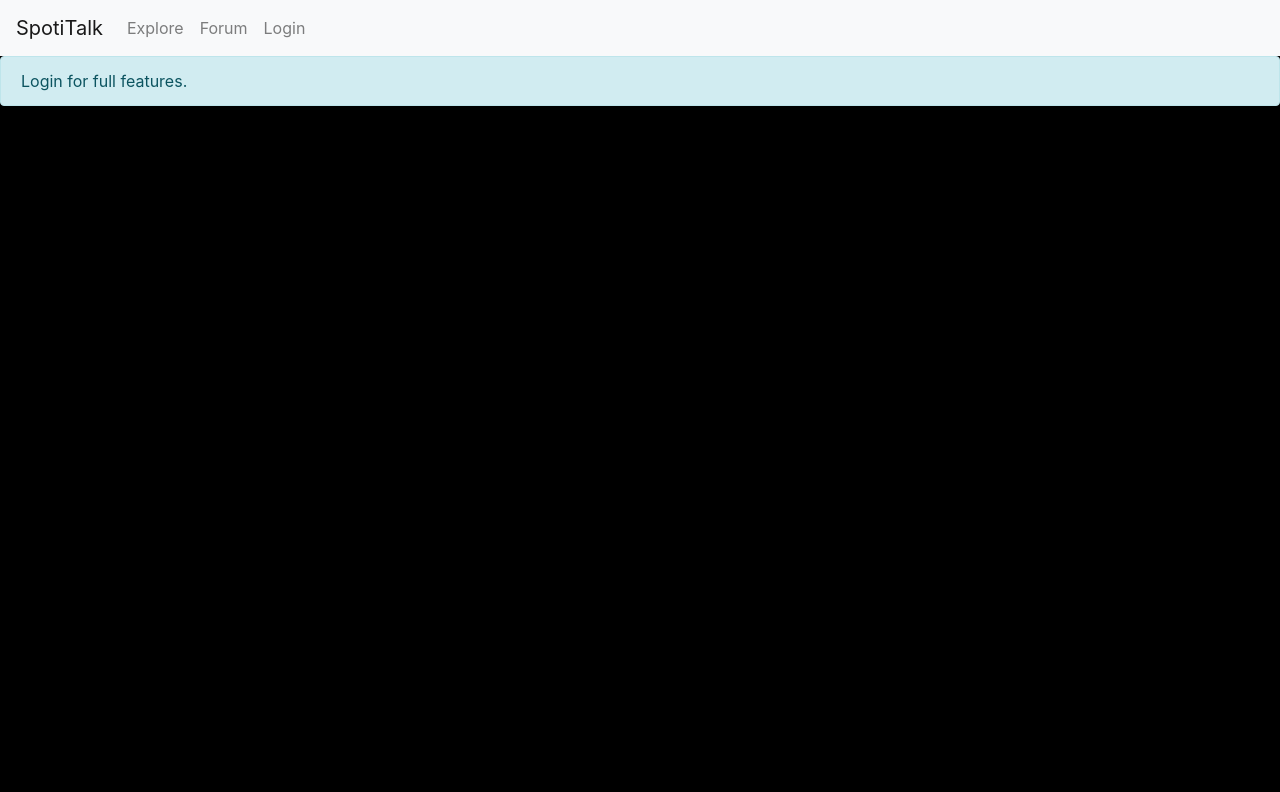
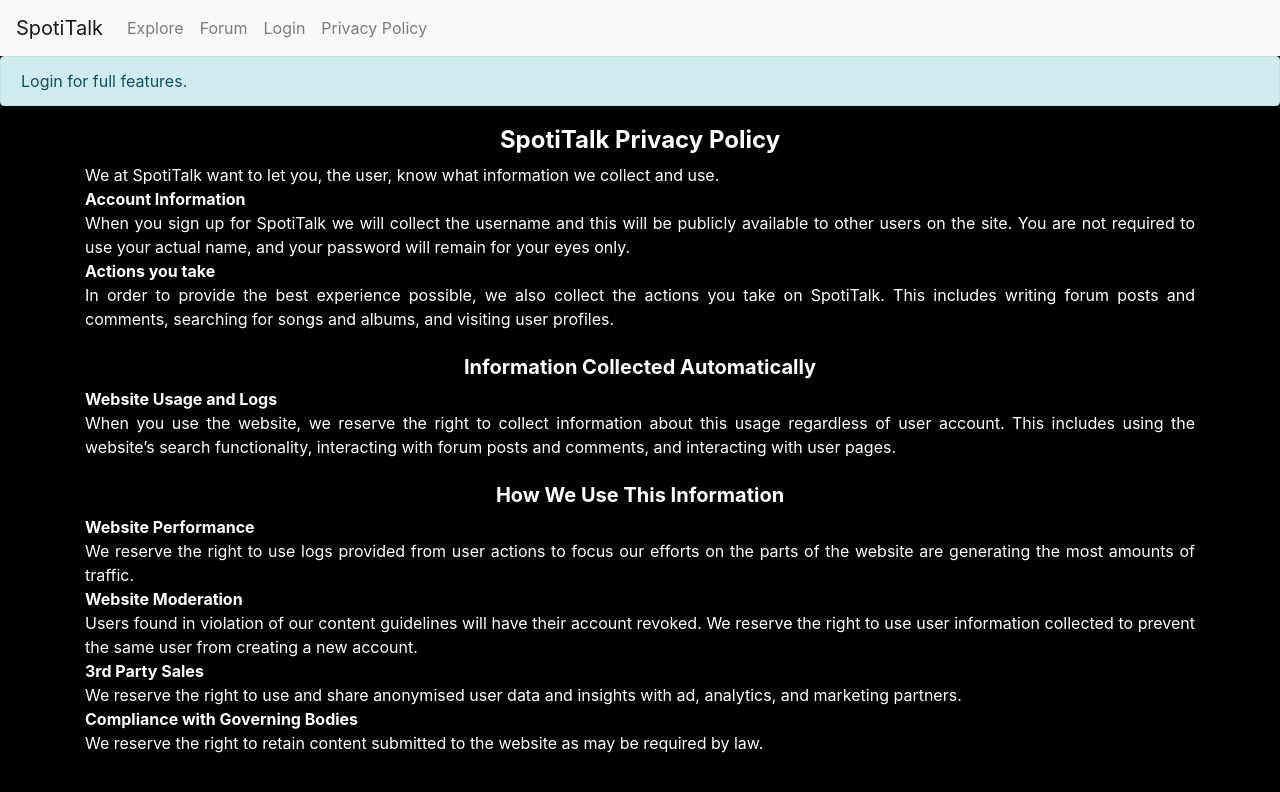
Before and after one commit to jacksonneal/SpotiTalk, a React (Create React App) app in the folder client/: page /privacy in a window 1280 px wide. Shown: the top 792 px of the page. Built offline with nearby package versions, Linux system fonts and the light colour scheme.

Commit message:
Added Privacy Policy

```diff
--- a/client/src/App.js
+++ b/client/src/App.js
@@ -10,6 +10,7 @@ import SpotiNavigation from './components/search/SpotiNavigation';
 import Login from './components/accounts/Login';
 import Register from './components/accounts/Register';
 import Forum from './components/forum/Forum.js';
+import Privacy from "./components/privacy/Privacy";
 
 class App extends React.Component {
   render() {
@@ -28,6 +29,7 @@ class App extends React.Component {
               <Route exact path="/artists/:id" render={(props) => <ArtistView {...props} {...this.props} />} />
               <Route exact path="/login" render={() => <Login {...this.props}></Login>} />
               <Route exact path="/register" render={() => <Register {...this.props}></Register>} />
+              <Route exact path="/privacy" render={()=> <Privacy {...this.props}/>}/>
             </div>
           </Router>
         </div>
--- /dev/null
+++ b/client/src/components/privacy/Privacy.js
@@ -0,0 +1,125 @@
+import React, {Component} from 'react';
+
+class Privacy extends Component {
+  render() {
+    return (
+        <div className="container">
+          <div className="row">
+            <div className="col font-weight-bold h4">
+              SpotiTalk Privacy Policy
+            </div>
+          </div>
+          <div className="row">
+            <div className="col text-justify">
+              We at SpotiTalk want to let you, the user, know what information
+              we collect and use.
+            </div>
+          </div>
+          <div className="row">
+            <div className="col text-justify font-weight-bold">
+              Account Information
+            </div>
+          </div>
+          <div className="row">
+            <div className="col text-justify">
+              When you sign up for SpotiTalk we will collect the username and
+              this will be publicly available to other users on the site. You
+              are not required to use your actual name, and your password will
+              remain for your eyes only.
+            </div>
+          </div>
+          <div className="row">
+            <div className="col text-justify font-weight-bold">
+              Actions you take
+            </div>
+          </div>
+          <div className="row">
+            <div className="col text-justify">
+              In order to provide the best experience possible, we also collect
+              the actions you take on SpotiTalk. This includes writing forum
+              posts and comments, searching for songs and albums, and visiting
+              user profiles.
+            </div>
+          </div>
+
+          <div className="row mt-4">
+            <div className="col font-weight-bold h5">
+              Information Collected Automatically
+            </div>
+          </div>
+
+          <div className="row">
+            <div className="col text-justify font-weight-bold">
+              Website Usage and Logs
+            </div>
+          </div>
+          <div className="row">
+            <div className="col text-justify">
+              When you use the website, we reserve the right to collect
+              information about this usage regardless of user account. This
+              includes using the website’s search functionality, interacting
+              with forum posts and comments, and interacting with user pages.
+            </div>
+          </div>
+
+          <div className="row mt-4">
+            <div className="col font-weight-bold h5">
+              How We Use This Information
+            </div>
+          </div>
+          <div className="row">
+            <div className="col text-justify font-weight-bold">
+              Website Performance
+            </div>
+          </div>
+          <div className="row">
+            <div className="col text-justify">
+              We reserve the right to use logs provided from user actions to
+              focus our efforts on the parts of the website are generating the
+              most amounts of traffic.
+            </div>
+          </div>
+
+          <div className="row">
+            <div className="col text-justify font-weight-bold">
+              Website Moderation
+            </div>
+          </div>
+          <div className="row">
+            <div className="col text-justify">
+              Users found in violation of our content guidelines will have their
+              account revoked. We reserve the right to use user information
+              collected to prevent the same user from creating a new account.
+            </div>
+          </div>
+
+          <div className="row">
+            <div className="col text-justify font-weight-bold">
+              3rd Party Sales
+            </div>
+          </div>
+          <div className="row">
+            <div className="col text-justify">
+              We reserve the right to use and share anonymised user data and
+              insights with ad, analytics, and marketing partners.
+            </div>
+          </div>
+
+          <div className="row">
+            <div className="col text-justify font-weight-bold">
+              Compliance with Governing Bodies
+            </div>
+          </div>
+          <div className="row">
+            <div className="col text-justify">
+              We reserve the right to retain content submitted to the website as
+              may be required by law.
+            </div>
+          </div>
+
+        </div>
+    )
+  }
+}
+
+export default Privacy
--- a/client/src/components/search/SpotiNavigation.js
+++ b/client/src/components/search/SpotiNavigation.js
@@ -26,6 +26,7 @@ export default function SpotiNavigation(props) {
             <Nav.Link href="/search">Explore</Nav.Link>
             <Nav.Link href="/forum">Forum</Nav.Link>
             <Nav.Link href="/login" onClick={logClick}>{logText()}</Nav.Link>
+            <Nav.Link href="/Privacy"> Privacy Policy </Nav.Link>
           </Nav>
         </Navbar.Collapse>
       </Navbar>
```
